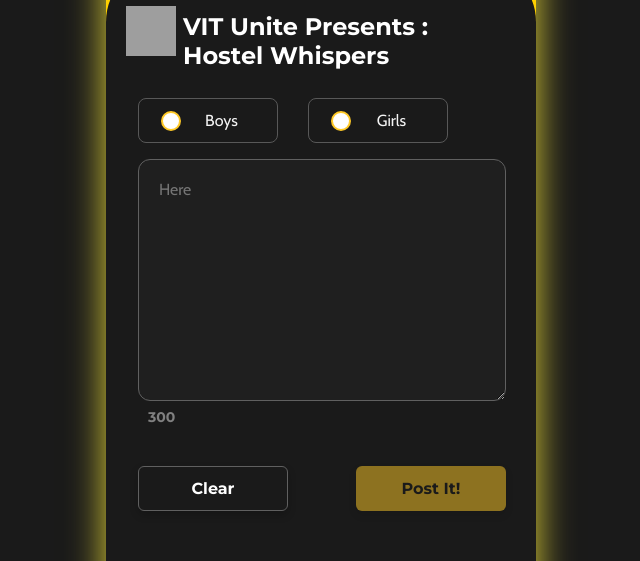
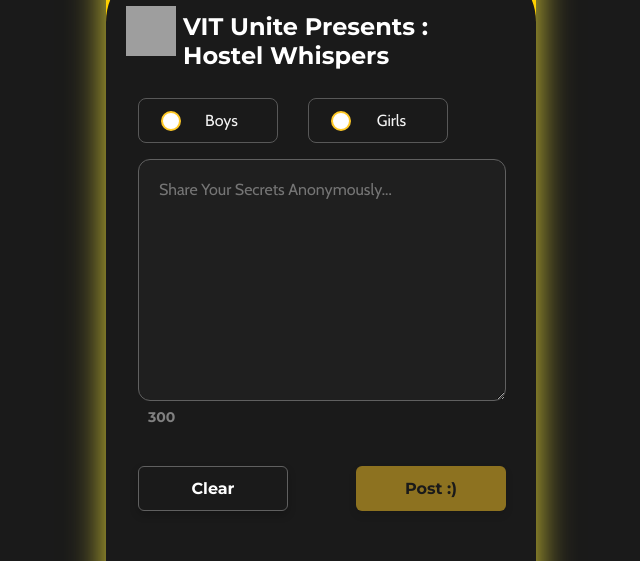
Before and after one commit to AnuragUI/spliz, a plain HTML site: page index.html in a window 1280 px wide. Shown: the part 172-733 px from the top of the page, without its empty margins (319-959 px from the left). Drawn offline with nearby package versions, Linux system fonts and the light colour scheme; grey boxes are pictures that could not be loaded.

Commit message:
Update index.html

```diff
--- a/index.html
+++ b/index.html
@@ -43,10 +43,10 @@
                 <b>Uncover the Fun in </b>
             </p>
             <p class="uncover-the-fun-in">
-                <b>Sharing Secrets</b>
+                <b>Sharing Secrets!</b>
             </p>
             <p class="uncover-the-fun-in">
-                <b>Experience the Joy of </b>
+                <b>Embrace the Mystery with</b>
             </p>
             <p class="uncover-the-fun-in">
                 <i class="splizme2">Spliz.me!  </i>
@@ -89,13 +89,13 @@
                     </div>
 
                     <textarea name="message" id="responseInput" rows="15" class="hello" autocomplete="on" required
-                        spellcheck="true" placeholder="Here"></textarea>
+                        spellcheck="true" placeholder="Share Your Secrets Anonymously..."></textarea>
 
                     <p id="wordCountMessage" class="word-count-message">300</p>
 
                     <div class="button">
                         <button type="reset" class="reset-button">Clear</button>
-                        <button type="submit" id="submitButton" class="submit-button" disabled>Post It!</button>
+                        <button type="submit" id="submitButton" class="submit-button" disabled>Post :)</button>
                     </div>
 
                     <div id="responseMessage" class="response-message"></div>
```
